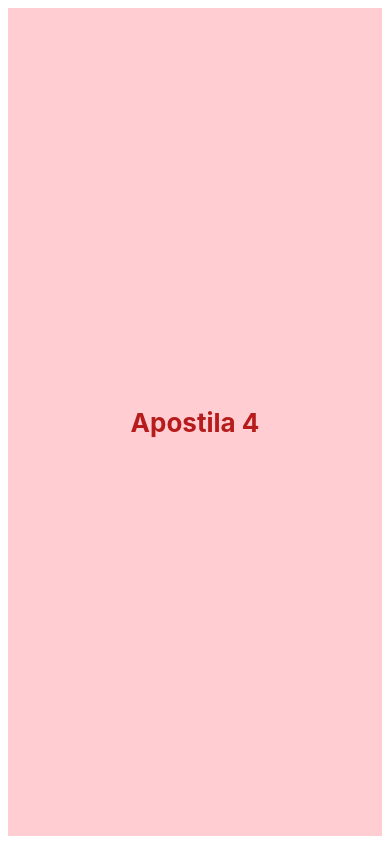
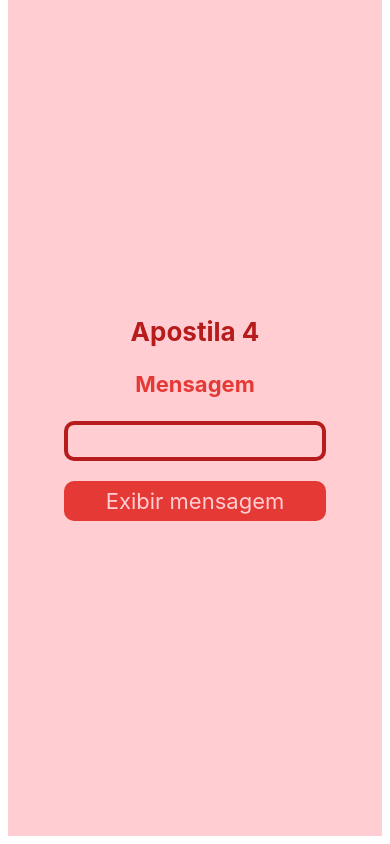
Before and after one commit to YudiNamaizawa/reactNative_intro, a React Native app: screen / in a window 390 px wide. Built offline with nearby package versions, Linux system fonts and the light colour scheme.

Commit message:
aula 01-06

```diff
--- a/App.js
+++ b/App.js
@@ -1,14 +1,18 @@
 import { StatusBar } from 'expo-status-bar';
 import { StyleSheet, View } from 'react-native';
 
+import Constants from 'expo-constants';
+
 import Apostila_003 from './components/apostila_003';
 import Apostila_004 from './components/apostila_004';
+
+const corApp = '#fff';
 
 export default function App() {
   return (
     <View style={styles.container}>
       <Apostila_004 />
-      <StatusBar style="auto" />
+      <StatusBar style={corApp==='#000' ? 'light' : 'dark'} />
     </View>
   );
 }
@@ -18,8 +22,8 @@
     flex: 1,
     justifyContent: 'center',
     alignItems: 'center',
-    //paddingTop: Constants.statusBarHeight,
-    backgroundColor: '#FFF',
+    backgroundColor: corApp,
     padding: 8,
+    paddingTop: Constants.statusBarHeight,
   },
 });
--- a/components/apostila_004/index.js
+++ b/components/apostila_004/index.js
@@ -1,11 +1,35 @@
-import {View, Text} from 'react-native';
+import React, { useState } from 'react';
+import {View, Text, TextInput, TouchableOpacity} from 'react-native';
 
 import styles from './styles';
 
 function Index() {
+
+    const [valorEntrada, setValorEntrada] = useState('');
+    const [mensagem, setMensagem] = useState('Mensagem');
+
     return(
         <View style={styles.container}>
             <Text style={styles.texto}>Apostila 4</Text>
+
+            <Text style={styles.txtSaida}>{mensagem}</Text>
+
+            <TextInput
+                style={styles.txtEntrada}
+                onChangeText={(saida) => setValorEntrada(saida)}
+                value={valorEntrada}
+            />
+
+            <TouchableOpacity
+                style={styles.button}
+                onPress={() => {
+                    setMensagem(valorEntrada);
+                    setValorEntrada('');
+                }}
+            >
+                <Text style={styles.textButton}>Exibir mensagem</Text>
+            </TouchableOpacity>
+
         </View>
     );
 }
--- a/components/apostila_004/styles.js
+++ b/components/apostila_004/styles.js
@@ -12,7 +12,37 @@
         fontSize: 26,
         fontWeight: 'bold',
         color: '#b71c1c',
-    }
+    },
+    txtSaida: {
+        margin: 24,
+        fontSize: 22,
+        fontWeight: 'bold',
+        textAlign: 'center',
+        color: '#E53935',
+    },
+    txtEntrada: {
+        borderWidth: 4,
+        textAlign: 'center',
+        fontSize: 22,
+        borderColor: '#B71C1C',
+        height: 40,
+        color: '#E53935',
+        borderRadius: 10,
+        width: '70%',
+    },
+    button: {
+        backgroundColor: '#E53935',
+        height: 40,
+        justifyContent: 'center',
+        borderRadius: 10,
+        marginTop: 20,
+        width: '70%',
+    },
+    textButton: {
+        fontSize: 22,
+        color: '#FFCDD2',
+        textAlign: 'center',
+    },
 });
 
 export default styles;
--- a/package.json
+++ b/package.json
@@ -12,7 +12,8 @@
     "expo": "~48.0.15",
     "expo-status-bar": "~1.4.4",
     "react": "18.2.0",
-    "react-native": "0.71.7"
+    "react-native": "0.71.7",
+    "expo-constants": "~14.2.1"
   },
   "devDependencies": {
     "@babel/core": "^7.20.0"
```
Also changed, not shown: 1 other file (tests, documents, lock files or other folders).
